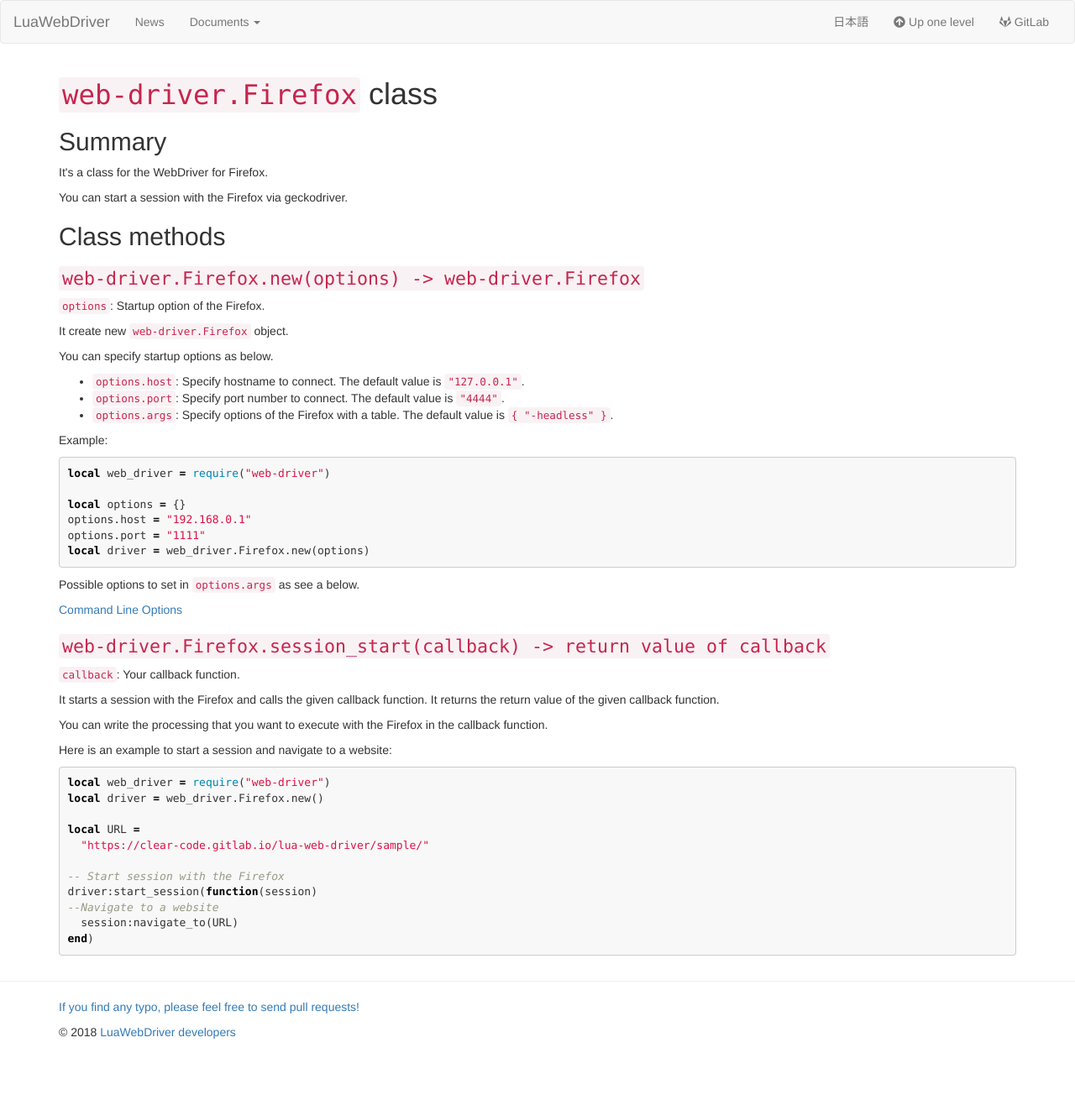
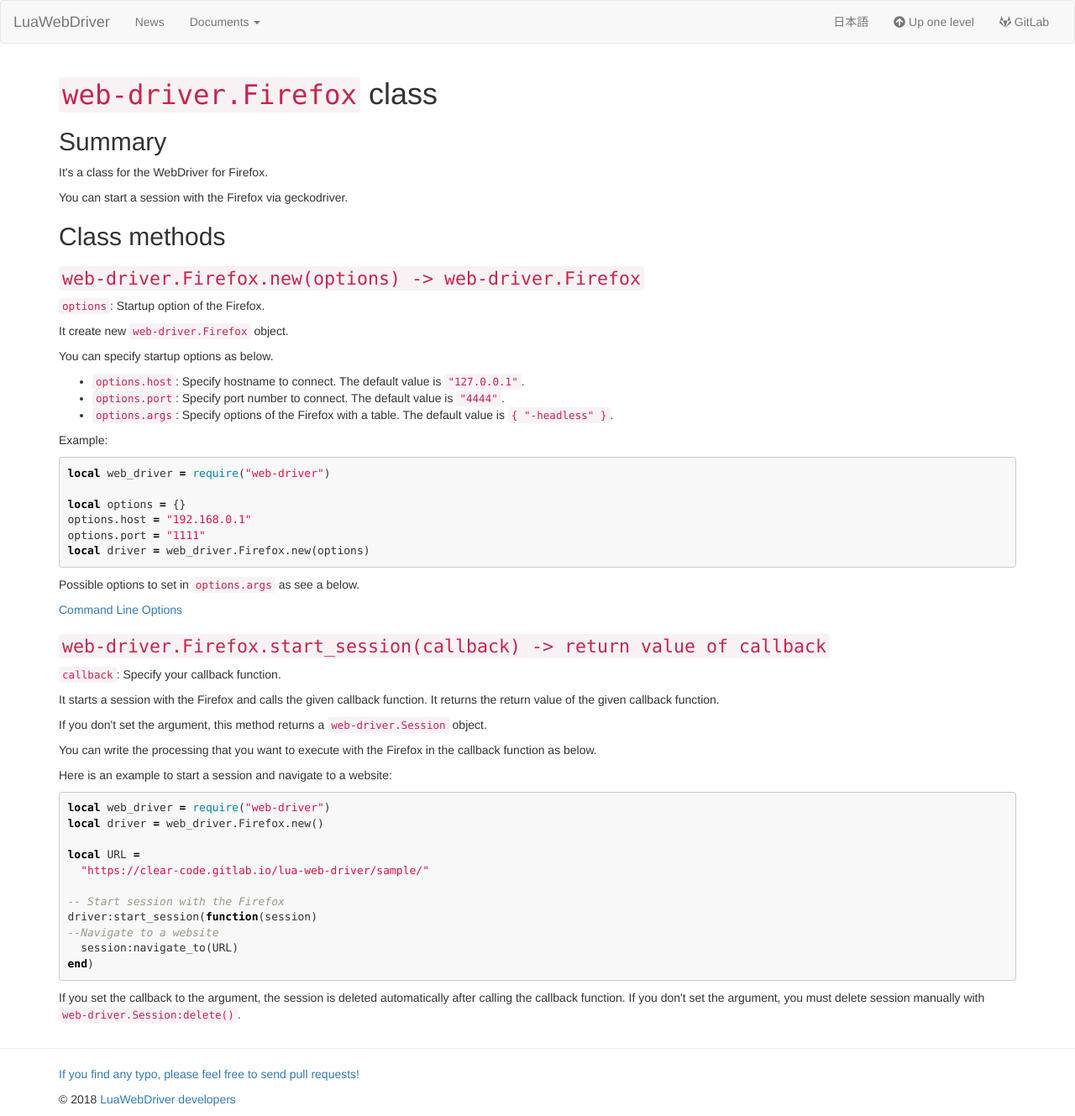
Before and after one commit to clear-code/lua-web-driver, a Jekyll site: the page built from docs/reference/firefox.md, in a window 1280 px wide. Shown: the whole page at 84% size. Built offline with Jekyll 4.4.1, drawn with Linux system fonts in a browser that asks for light colours; before the commit the page ends 1249 px from its top, so only the background shows below that.

Commit message:
doc reference: modify method name and fix typos

````diff
--- a/docs/reference/firefox.md
+++ b/docs/reference/firefox.md
@@ -39,14 +39,16 @@
 
 [Command Line Options](https://developer.mozilla.org/en-US/docs/Mozilla/Command_Line_Options)
 
-### `web-driver.Firefox.session_start(callback) -> return value of callback` {#session-start}
+### `web-driver.Firefox.start_session(callback) -> return value of callback` {#session-start}
 
-`callback`: Your callback function.
+`callback`: Specify your callback function.
 
 It starts a session with the Firefox and calls the given callback function.
 It returns the return value of the given callback function.
 
-You can write the processing that you want to execute with the Firefox in the callback function.
+If you don't set the argument, this method returns a [`web-driver.Session`][session] object.
+
+You can write the processing that you want to execute with the Firefox in the callback function as below.
 
 Here is an example to start a session and navigate to a website:
 
@@ -64,5 +66,12 @@
 end)
 ```
 
+If you set the callback to the argument, the session is deleted automatically after calling the callback function.
+If you don't set the argument, you must delete session manually with [`web-driver.Session:delete()`][session-delete].
 
-[firefox]:firefox.html
+
+[firefox]: firefox.html
+
+[session]: session.html
+
+[session-delete]: session.html#delete
````
Also changed, not shown: docs/ja/reference/firefox.md (+12 -4 lines), 1 other file.
